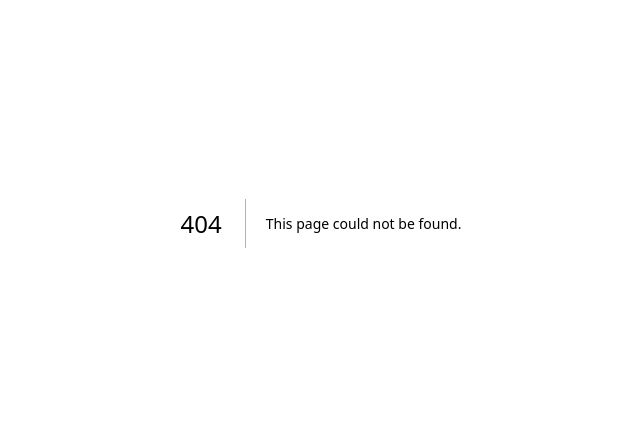
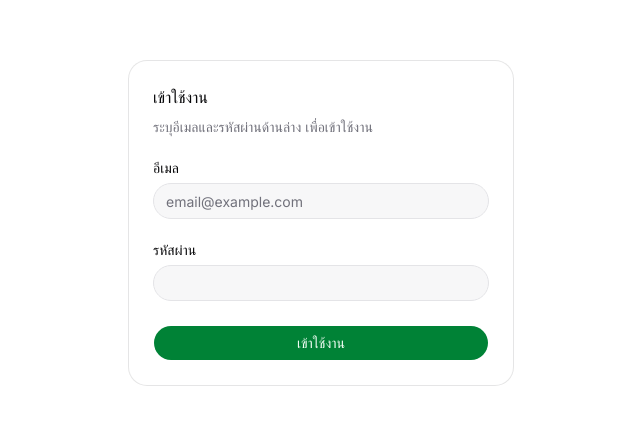
Before and after one commit to Thuttaphol/money-tracking, a Next.js app: page /signin in a window 1280 px wide. Before the commit this address had no page. Shown: the part 177-602 px from the top of the page, without its empty margins (319-959 px from the left). Built offline with nearby package versions, Linux system fonts and the light colour scheme; no server answers.

Commit message:
feat: implement authentication context and signin form components

```diff
--- /dev/null
+++ b/app/contexts/auth-context.tsx
@@ -0,0 +1,80 @@
+"use client";
+
+import {
+  createContext,
+  ReactNode,
+  useContext,
+  useEffect,
+  useState,
+} from "react";
+
+type UserInfoType = {
+  email: string;
+  isEmailConfirmed: boolean;
+} | null;
+
+type AuthUserContextType = {
+  userData: UserInfoType;
+  isAuthenticated: boolean;
+  isLoading: boolean;
+  refreshUser: () => Promise<void>;
+} | null;
+
+const AuthUserContext = createContext<AuthUserContextType>(null);
+
+export function AuthUserProvider({ children }: { children: ReactNode }) {
+  const [userInfo, setUserInfo] = useState<UserInfoType>(null);
+  const [isLoading, setIsLoading] = useState(true);
+
+  async function refreshUser() {
+    try {
+      const response = await fetch(
+        "http://localhost:5194/api/auth/manage/info",
+        { credentials: "include", cache: "no-store" },
+      );
+
+      if (response.status === 401) {
+        setUserInfo(null);
+        return;
+      }
+
+      if (!response.ok) {
+        throw new Error("Failed to check get current user");
+      }
+
+      const data: UserInfoType = await response.json();
+      setUserInfo(data);
+    } catch (error) {
+      console.log(error);
+    } finally {
+      setIsLoading(false);
+    }
+  }
+
+  useEffect(() => {
+    refreshUser();
+  }, []);
+
+  return (
+    <AuthUserContext.Provider
+      value={{
+        userData: userInfo,
+        isAuthenticated: userInfo != null,
+        isLoading: isLoading,
+        refreshUser: refreshUser,
+      }}
+    >
+      {children}
+    </AuthUserContext.Provider>
+  );
+}
+
+export function useAuthUser() {
+  const context = useContext(AuthUserContext);
+
+  if (!context) {
+    throw new Error("useAuthUser must be used inside AuthUserProvider");
+  }
+
+  return context;
+}
--- a/app/layout.tsx
+++ b/app/layout.tsx
@@ -3,6 +3,7 @@ import "./globals.css";
 import { Inter } from "next/font/google";
 import { cn } from "@/lib/utils";
 import { ThemeProvider } from "@/components/theme-provider";
+import { AuthUserProvider } from "./contexts/auth-context";
 
 const inter = Inter({ subsets: ["latin"], variable: "--font-sans" });
 
@@ -18,6 +19,7 @@ export default function RootLayout({ children }: LayoutProps<"/">) {
       className={cn("font-sans", inter.variable)}
     >
       <body>
+        <AuthUserProvider>
           <ThemeProvider
             attribute="class"
             defaultTheme="system"
@@ -26,6 +28,7 @@ export default function RootLayout({ children }: LayoutProps<"/">) {
           >
             {children}
           </ThemeProvider>
+        </AuthUserProvider>
       </body>
     </html>
   );
--- /dev/null
+++ b/app/signin/components/signin-form.tsx
@@ -0,0 +1,106 @@
+"use client";
+
+import { Button } from "@/components/ui/button";
+import {
+  Card,
+  CardContent,
+  CardDescription,
+  CardFooter,
+  CardHeader,
+  CardTitle,
+} from "@/components/ui/card";
+import { Input } from "@/components/ui/input";
+import { Label } from "@/components/ui/label";
+import { useState, type SubmitEvent } from "react";
+import { useRouter } from "next/navigation";
+import { FormState } from "@/definitions/signin-definitions";
+import { validateSignin } from "../lib/signin";
+
+export function SigninForm() {
+  const router = useRouter();
+  const [isPending, setIsPending] = useState(false);
+  const [formState, setFormState] = useState<FormState>(undefined);
+
+  async function handleSubmit(event: SubmitEvent<HTMLFormElement>) {
+    event.preventDefault();
+    setIsPending(true);
+
+    const formData = new FormData(event.currentTarget);
+
+    const email = String(formData.get("email"));
+    const password = formData.get("password");
+
+    try {
+      const validateResult = await validateSignin(email);
+      if (!validateResult?.success) {
+        setFormState(validateResult);
+      }
+
+      const response = await fetch(
+        "http://localhost:5194/api/auth/login?useCookies=true",
+        {
+          method: "POST",
+          headers: { "Content-Type": "application/json" },
+          credentials: "include",
+          body: JSON.stringify({
+            email: email,
+            password: password,
+          }),
+        },
+      );
+
+      if (!response.ok) {
+        console.log("login failed");
+        return;
+      }
+
+      router.push("/");
+    } catch (error) {
+      console.log(error);
+    } finally {
+      setIsPending(false);
+    }
+  }
+
+  return (
+    <form onSubmit={handleSubmit} className="w-full max-w-sm">
+      <Card>
+        <CardHeader>
+          <CardTitle>เข้าใช้งาน</CardTitle>
+          <CardDescription>
+            ระบุอีเมลและรหัสผ่านด้านล่าง เพื่อเข้าใช้งาน
+          </CardDescription>
+        </CardHeader>
+        <CardContent>
+          <div className="flex flex-col gap-6">
+            <div className="grid gap-2">
+              <Label htmlFor="email">อีเมล</Label>
+              <Input
+                id="email"
+                name="email"
+                type="text"
+                placeholder="email@example.com"
+                required
+                defaultValue={formState?.values?.email}
+              />
+            </div>
+            {formState?.errors?.email && (
+              <p className="text-red-500">{formState.errors.email}</p>
+            )}
+            <div className="grid gap-2">
+              <div className="flex items-center">
+                <Label htmlFor="password">รหัสผ่าน</Label>
+              </div>
+              <Input id="password" name="password" type="password" required />
+            </div>
+          </div>
+        </CardContent>
+        <CardFooter className="flex-col gap-2">
+          <Button type="submit" disabled={isPending} className="w-full">
+            เข้าใช้งาน
+          </Button>
+        </CardFooter>
+      </Card>
+    </form>
+  );
+}
--- /dev/null
+++ b/app/signin/lib/signin.ts
@@ -0,0 +1,29 @@
+"use server";
+
+import { SigninFormSchema, FormState } from "@/definitions/signin-definitions";
+import * as z from "zod";
+
+export async function validateSignin(email: string | null): Promise<FormState> {
+  //validation
+  const validatedFields = SigninFormSchema.safeParse({
+    email: email ?? "",
+  });
+
+  const emailData = validatedFields.data?.email;
+
+  if (!validatedFields.success) {
+    const errorResult = z.flattenError(validatedFields.error);
+
+    return {
+      success: false,
+      errors: {
+        email: errorResult.fieldErrors.email,
+      },
+      values: {
+        email: emailData,
+      },
+    };
+  }
+
+  return { success: true };
+}
--- /dev/null
+++ b/app/signin/page.tsx
@@ -0,0 +1,31 @@
+"use client";
+
+import { SigninForm } from "@/app/signin/components/signin-form";
+import { useAuthUser } from "@/app/contexts/auth-context";
+import { useRouter } from "next/navigation";
+import { useEffect } from "react";
+
+export default function SigninPage() {
+  const router = useRouter();
+  const { isAuthenticated, isLoading } = useAuthUser();
+
+  useEffect(() => {
+    if (!isLoading && isAuthenticated) {
+      router.replace("/");
+    }
+  }, [isAuthenticated, isLoading, router]);
+
+  if (isLoading) {
+    return null;
+  }
+
+  if (isAuthenticated) {
+    return null;
+  }
+
+  return (
+    <main className="flex h-dvh items-center justify-center">
+      <SigninForm />
+    </main>
+  );
+}
--- /dev/null
+++ b/definitions/signin-definitions.ts
@@ -0,0 +1,18 @@
+import * as z from "zod";
+
+export const SigninFormSchema = z.object({
+  email: z.email({ error: "Please enter a valid email." }).trim(),
+});
+
+export type FormState =
+  | {
+      errors?: {
+        email?: string[];
+      };
+      message?: string;
+      values?: {
+        email?: string;
+      };
+      success: boolean;
+    }
+  | undefined;
```
Lines whose indentation alone changed are shown as unchanged.
